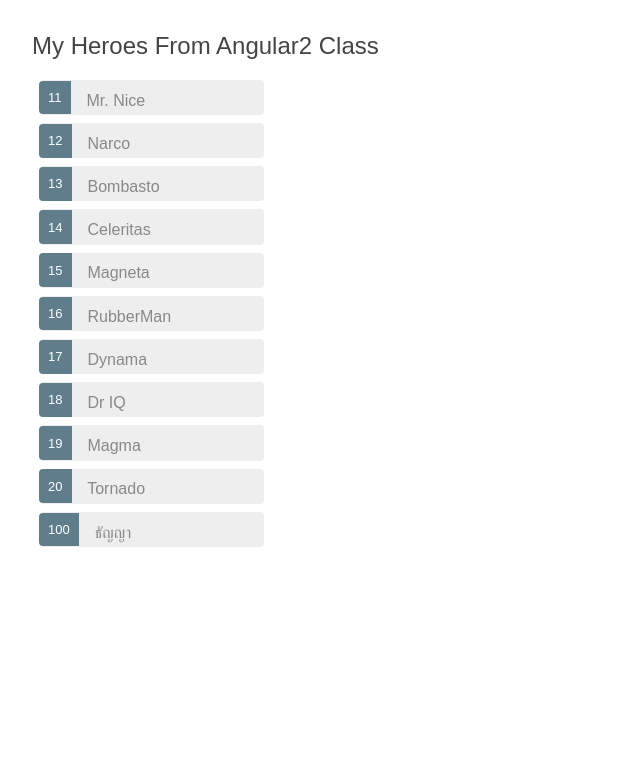
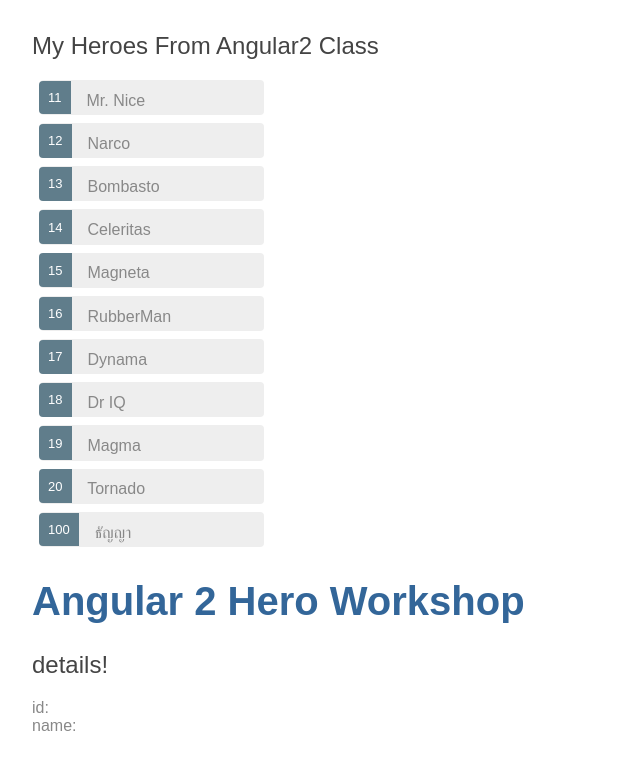
Before and after one commit to tanlull/Angular2Class, an Angular app: page / in a window 1280 px wide. Shown: the top 770 px of the page, without its empty margins (0-640 px from the left). Built offline with nearby package versions, Linux system fonts and the light colour scheme.

Commit message:
First Commit

```diff
--- a/src/app/hero.component.html
+++ b/src/app/hero.component.html
@@ -1,6 +1,10 @@
 <h2>My Heroes From Angular2 Class</h2>
 <ul class="heroes">
-  <li *ngFor="let hero of heroes">
+  <li *ngFor="let hero of heroes" (click)=changeHero(hero)>
     <span class="badge">{{hero.id}}</span> {{hero.name}}
   </li>
 </ul>
+
+<h1>{{title}}</h1><h2>{{heroName}} details!</h2>
+<div><label>id: </label>{{heroID}}</div><div>
+<label>name: </label>{{heroName}}</div>
--- a/src/app/hero.component.ts
+++ b/src/app/hero.component.ts
@@ -14,6 +14,14 @@
 
 export class HeroComponent {
   title = 'Angular 2  Hero Workshop';
+  heroName: String = '';
+  heroID: number;
  // hero: Hero = {id: 1, name: 'Batman'};
   heroes: Hero[] = HEROES;
+
+  changeHero(hero: Hero ): void {
+    console.log('change hero ' + hero.id + ' ' + hero.name);
+    this.heroName = hero.name;
+    this.heroID = hero.id ;
+  }
 }
```
